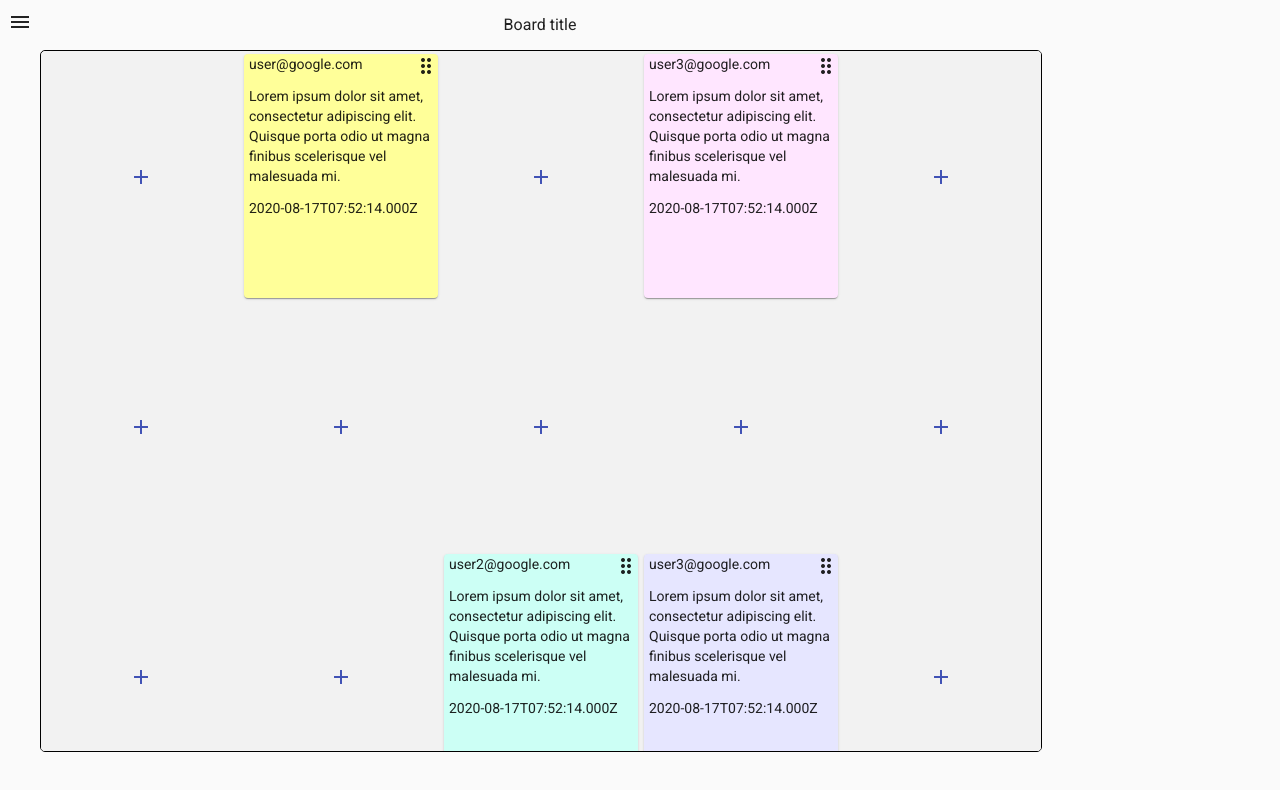
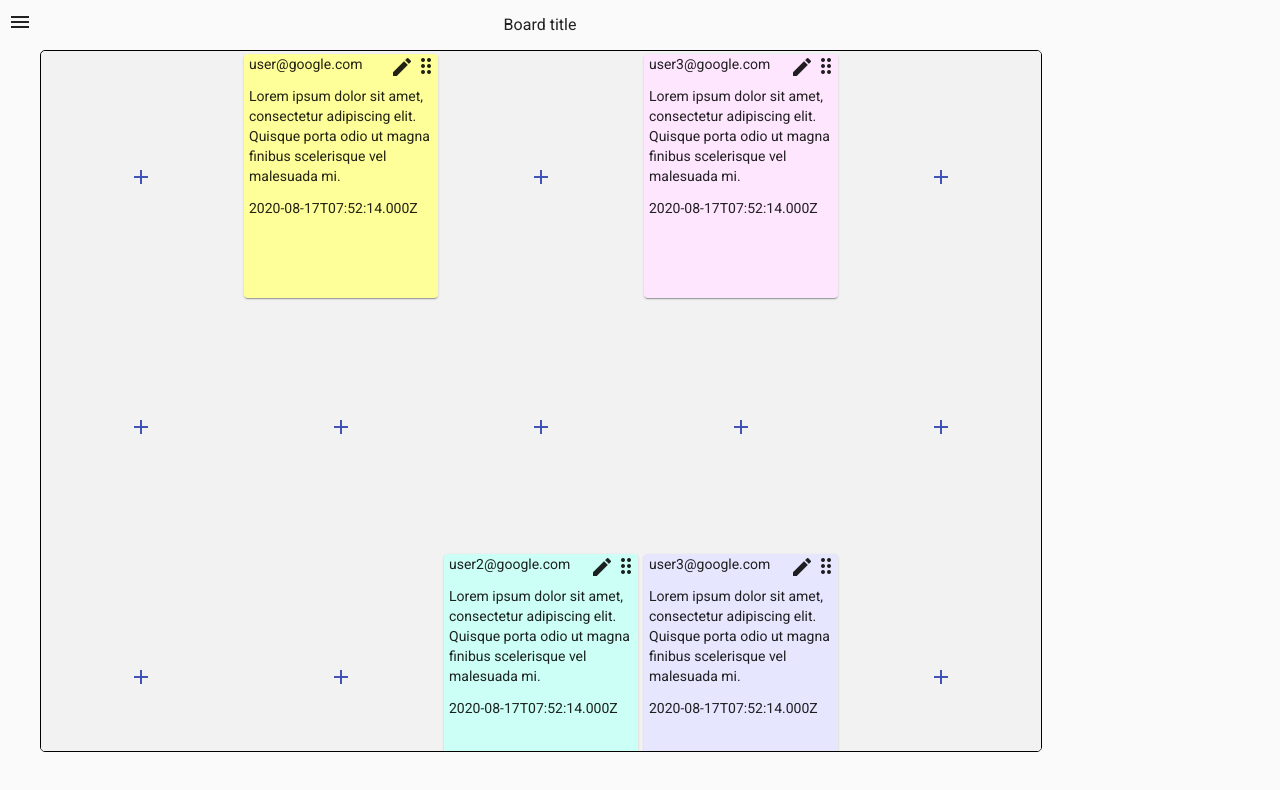
Before and after one commit to googleinterns/step257-2020, an Angular app in the folder sticknotes-frontend/: page /board/1 in a window 1280 px wide. Shown: the top 790 px of the page. Built offline with nearby package versions, Linux system fonts and the light colour scheme.

Commit message:
Edit note functionality

```diff
--- a/sticknotes-frontend/src/app/board/board.component.css
+++ b/sticknotes-frontend/src/app/board/board.component.css
@@ -59,3 +59,18 @@
   justify-content: space-between;
   width: 100%;
 }
+
+.edit-note-button {
+  height: 24px;
+  width: 24px;
+}
+
+.edit-note-icon {
+  vertical-align: unset;
+}
+
+.card-header-buttons-group {
+  display: flex;
+  flex-direction: row;
+  justify-content: flex-end;
+}
--- a/sticknotes-frontend/src/app/board/board.component.html
+++ b/sticknotes-frontend/src/app/board/board.component.html
@@ -6,7 +6,7 @@
     <div *ngFor="let y of board.rows | rangeLoop">
       <div *ngFor="let x of board.cols | rangeLoop" class="new-note-container" [style]="getSlotStyle(x, y)">
         <button mat-icon-button aria-label="Create new note" (click)="openNewNoteDialog(x, y)">
-          <mat-icon color="primary" >add</mat-icon>
+          <mat-icon color="primary">add</mat-icon>
         </button>
       </div>
     </div>
@@ -17,7 +17,12 @@
           <mat-card-content>
             <div class="card-header">
               <p>{{note.creator}}</p>
-              <mat-icon cdkDragHandle class="drag-handle">drag_indicator</mat-icon>
+              <div class="card-header-buttons-group">
+                <button mat-icon-button class="edit-note-button" (click)="openEditNoteDialog(note)">
+                  <mat-icon class="edit-note-icon">edit</mat-icon>
+                </button>
+                <mat-icon cdkDragHandle class="drag-handle">drag_indicator</mat-icon>
+              </div>
             </div>
             <p>{{note.content}}</p>
             <p>{{note.creationDate}}</p>
--- a/sticknotes-frontend/src/app/board/board.component.ts
+++ b/sticknotes-frontend/src/app/board/board.component.ts
@@ -6,6 +6,7 @@ import { Note, Board } from '../interfaces';
 import { ApiService } from '../services/api.service';
 import { NewNoteComponent } from '../new-note/new-note.component';
 import { MatDialog } from '@angular/material/dialog';
+import { NotesApiService } from '../services/notes-api.service';
 
 @Component({
   selector: 'app-board',
@@ -18,7 +19,7 @@ export class BoardComponent {
   public readonly NOTE_WIDTH = 200;
   public readonly NOTE_HEIGHT = 250;
 
-  constructor(private apiService: ApiService, private dialog: MatDialog) {
+  constructor(private apiService: ApiService, private dialog: MatDialog, private notesApiService: NotesApiService) {
     // load board
     this.apiService.getBoard('boardKey').subscribe(board => {
       this.board = board;
@@ -49,6 +50,8 @@ export class BoardComponent {
     note.y = closestPoint.y * this.NOTE_HEIGHT;
     cdkDragEnd.source._dragRef.reset();
     elementRef.style.transform = '';
+    // update note data
+    this.notesApiService.updateNote(note).subscribe();
   }
 
   // updates boardGrid with the positions of notes
@@ -140,6 +143,23 @@ export class BoardComponent {
         // update grid
         this.updateBoardAbstractGrid();
       }
-    })
+    });
+  }
+
+  public openEditNoteDialog(note: Note) {
+    const dialogRef = this.dialog.open(NewNoteComponent, {
+      data: note
+    });
+    dialogRef.afterClosed().subscribe(note => {
+      // receive an updated note here and update it in the board
+      // data maybe undefined
+      if (note) {
+        const updateNote = this.board.notes.find(n => n.key === note.key);
+        if (updateNote) {
+          updateNote.content = note.content;
+          updateNote.color = note.color;
+        }
+      }
+    });
   }
 }
--- a/sticknotes-frontend/src/app/new-note/new-note.component.html
+++ b/sticknotes-frontend/src/app/new-note/new-note.component.html
@@ -10,5 +10,5 @@
           class="circle" [style]="'background-color:' + getColorHexValue((i + 1).toString())"></span></mat-radio-button>
     </mat-radio-group>
   </form>
-  <button mat-raised-button color="primary" (click)="createNote()" [disabled]="sendingData">Add</button>
+  <button mat-raised-button color="primary" (click)="mode === 'create' ? createNote(): updateNote()" [disabled]="sendingData">{{submitButtonText}}</button>
 </div>
--- a/sticknotes-frontend/src/app/new-note/new-note.component.ts
+++ b/sticknotes-frontend/src/app/new-note/new-note.component.ts
@@ -3,7 +3,7 @@ import { MAT_DIALOG_DATA, MatDialogRef } from '@angular/material/dialog';
 import { Vector2 } from '../utility/vector';
 import { FormGroup, FormControl, Validators } from '@angular/forms';
 import { noSpacesValidator } from '../utility/util';
-import { CreateNoteData } from '../interfaces';
+import { CreateNoteApiData, Note, CreateNotePopupData } from '../interfaces';
 import { NotesApiService } from '../services/notes-api.service';
 
 @Component({
@@ -14,7 +14,11 @@ import { NotesApiService } from '../services/notes-api.service';
 export class NewNoteComponent implements OnInit {
   private position: Vector2;
   private boardKey: string;
-
+  // this component can be in 2 states: editing the existing note or creating a new one
+  public mode: 'edit' | 'create';
+  // this object stores the note the user edits in the moment
+  private editableNote: Note = null;
+  public submitButtonText;
   // to disable button when the data is being sent to the server
   public sendingData = false;
 
@@ -28,12 +32,25 @@ export class NewNoteComponent implements OnInit {
       Validators.required
     ])
   })
-  constructor(@Inject(MAT_DIALOG_DATA) private data: { position: Vector2, boardKey: string },
+  constructor(@Inject(MAT_DIALOG_DATA) private data: Note | CreateNotePopupData,
     private notesApiService: NotesApiService,
     private dialogRef: MatDialogRef<NewNoteComponent>) {
-    // receive position and board id from board-component when opening the dialog
-    this.position = data.position;
-    this.boardKey = data.boardKey;
+    if ('position' in data) {
+      // creating new note
+      const noteData = data as CreateNotePopupData;
+      this.position = noteData.position;
+      this.boardKey = noteData.boardKey;
+      this.mode = 'create';
+      this.submitButtonText = 'Create';
+    }
+    else {
+      // editing existing note
+      this.editableNote = data as Note;
+      this.newNoteForm.controls.content.setValue(this.editableNote.content);
+      this.newNoteForm.controls.options.setValue(this.getValueByHex(this.editableNote.color));
+      this.submitButtonText = 'Update';
+      this.mode = 'edit';
+    }
   }
 
   ngOnInit(): void {
@@ -47,7 +64,7 @@ export class NewNoteComponent implements OnInit {
       // construct note payload
       const noteContent = this.newNoteForm.controls.content.value;
       const noteColor = this.getColorHexValue(this.newNoteForm.controls.options.value);
-      const noteData: CreateNoteData = {
+      const noteData: CreateNoteApiData = {
         x: this.position.x,
         y: this.position.y,
         content: noteContent,
@@ -66,6 +83,23 @@ export class NewNoteComponent implements OnInit {
     }
   }
 
+  // updates the note
+  public updateNote() {
+    if (this.newNoteForm.valid) {
+      // disable button
+      this.sendingData = true;
+      // update editableNote object fields
+      this.editableNote.content = this.newNoteForm.controls.content.value;
+      this.editableNote.color = this.getColorHexValue(this.newNoteForm.controls.options.value);
+      this.notesApiService.updateNote(this.editableNote).subscribe(note => {
+        this.dialogRef.close(note);
+      }, err => {
+        alert('Error occurred');
+        this.dialogRef.close();
+      })
+    }
+  }
+
   public getColorHexValue(val: string): string {
     switch (val) {
       case '1': {
@@ -81,4 +115,20 @@ export class NewNoteComponent implements OnInit {
       }
     }
   }
+
+  public getValueByHex(color: string): string {
+    switch (color) {
+      case '#ffff99': {
+        return '1';
+      }
+      case '#ccfff5': {
+        return '2';
+      }
+      case '#ffe6ff': {
+        return '3';
+      } default: {
+        return '4';
+      }
+    }
+  }
 }
--- a/sticknotes-frontend/src/app/services/api.service.ts
+++ b/sticknotes-frontend/src/app/services/api.service.ts
@@ -23,7 +23,7 @@ export class ApiService {
       y: 0,
     });
     notes.push({
-      key: 'key1',
+      key: 'key2',
       content: 'Lorem ipsum dolor sit amet, consectetur adipiscing elit. Quisque porta odio ut magna finibus scelerisque vel malesuada mi.',
       image: null,
       creationDate: new Date().toISOString(),
@@ -34,7 +34,7 @@ export class ApiService {
       y: 500,
     });
     notes.push({
-      key: 'key1',
+      key: 'key3',
       content: 'Lorem ipsum dolor sit amet, consectetur adipiscing elit. Quisque porta odio ut magna finibus scelerisque vel malesuada mi.',
       image: null,
       creationDate: new Date().toISOString(),
@@ -45,7 +45,7 @@ export class ApiService {
       y: 0,
     });
     notes.push({
-      key: 'key1',
+      key: 'key4',
       content: 'Lorem ipsum dolor sit amet, consectetur adipiscing elit. Quisque porta odio ut magna finibus scelerisque vel malesuada mi.',
       image: null,
       creationDate: new Date().toISOString(),
--- a/sticknotes-frontend/src/app/services/notes-api.service.ts
+++ b/sticknotes-frontend/src/app/services/notes-api.service.ts
@@ -1,5 +1,5 @@
 import { Injectable } from '@angular/core';
-import { CreateNoteData, Note } from '../interfaces';
+import { CreateNoteApiData, Note } from '../interfaces';
 import { Observable, of } from 'rxjs';
 import { HttpClient } from '@angular/common/http';
 
@@ -10,7 +10,7 @@ export class NotesApiService {
 
   constructor(private http: HttpClient) { }
 
-  public createNote(note: CreateNoteData): Observable<Note> {
+  public createNote(note: CreateNoteApiData): Observable<Note> {
     // comment this for now because we don't have backend yet
     // return this.http.post<Note>('api/notes/', note);
     // use mocked response for now
@@ -26,4 +26,10 @@ export class NotesApiService {
     }
     return of(mockedNoteResponse);
   }
+
+  public updateNote(note: Note): Observable<Note> {
+    // comment this for now because we don't have backend yet
+    // return this.http.post<Note>('api/notes/', note);
+    return of (note);
+  }
 }
```
Also changed, not shown: sticknotes-frontend/src/app/interfaces.ts (+9 -2 lines).
